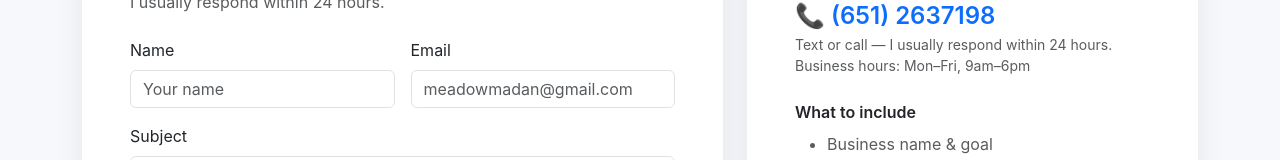
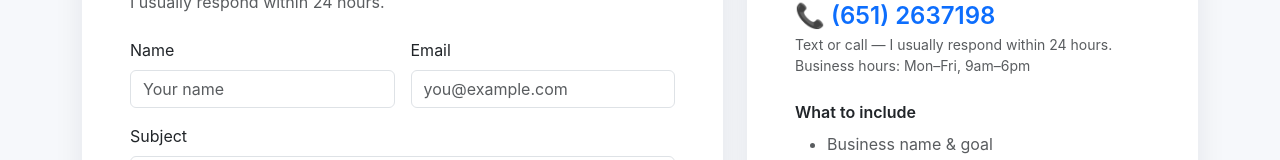
Before and after one commit to Madanmeadow/AddisGo, a Vue app: page /contact in a window 1280 px wide. Shown: the part 402-562 px from the top of the page. Built offline with nearby package versions, Linux system fonts and the light colour scheme.

Commit message:
fix email

```diff
--- a/src/pages/contact.vue
+++ b/src/pages/contact.vue
@@ -54,7 +54,7 @@
                       v-model.trim="form.email"
                       type="email"
                       class="form-control"
-                      placeholder="meadowmadan@gmail.com"
+                      placeholder="you@example.com"
                       required
                     />
                   </div>
```
